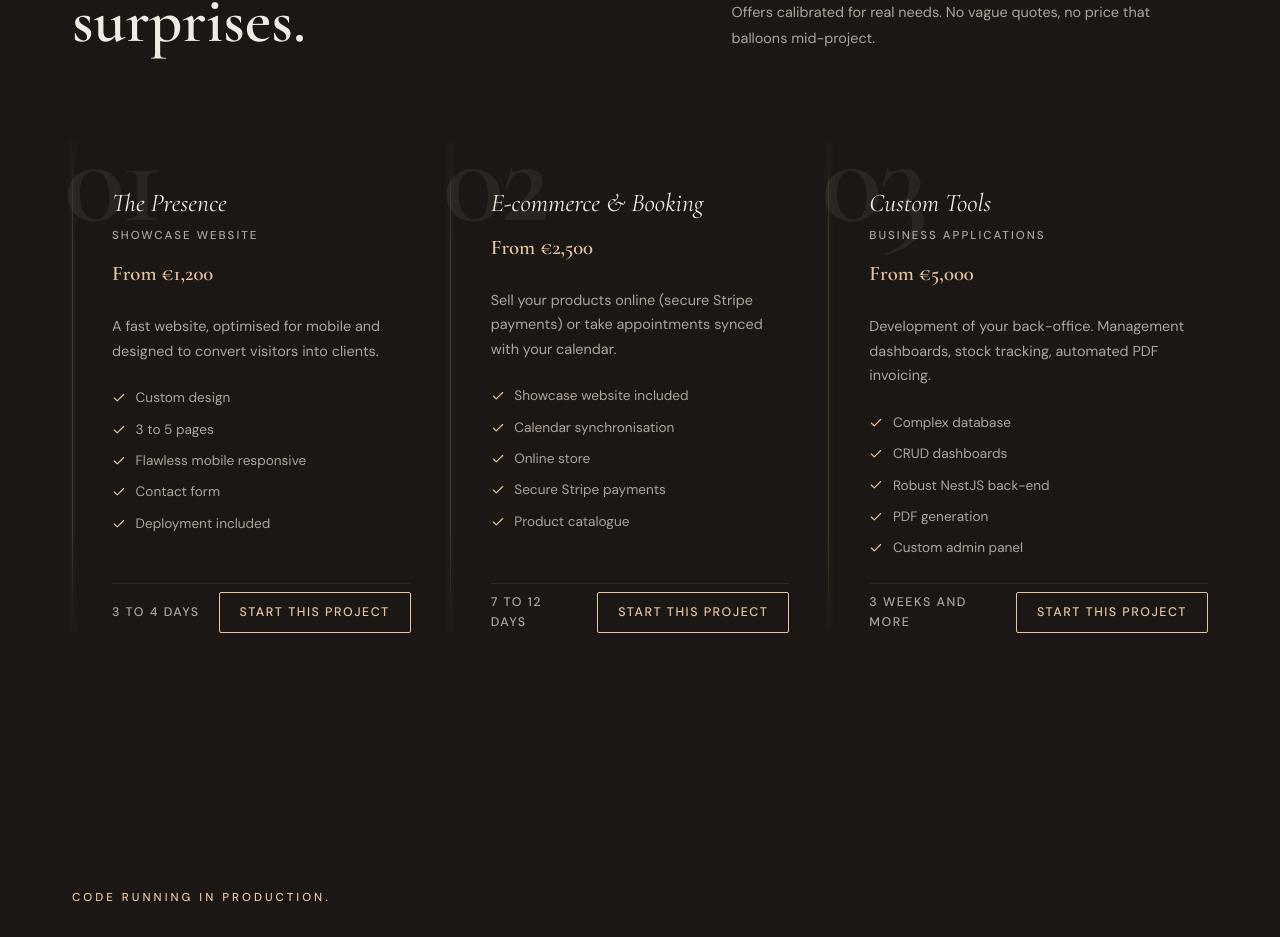
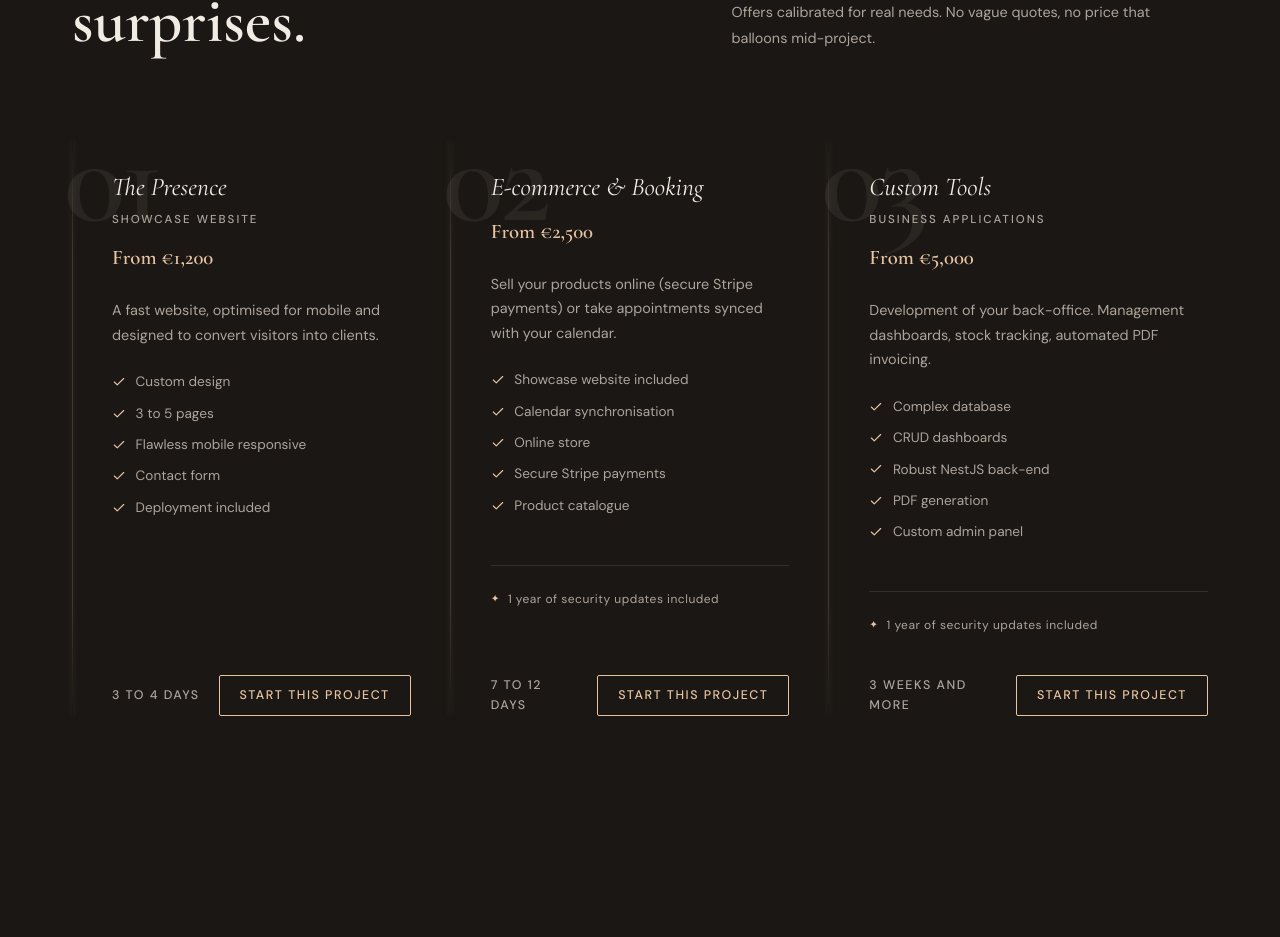
Before and after one commit to B-ludovic/le-comptoir-du-code, a Next.js app: page /en in a window 1280 px wide. Shown: the part 1060-1997 px from the top of the page. Built offline with nearby package versions, Linux system fonts and the light colour scheme.

Commit message:
feat: SEO — metadata, Open Graph, JSON-LD, robots.txt et sceau de garantie Solutions

```diff
--- a/app/[locale]/layout.tsx
+++ b/app/[locale]/layout.tsx
@@ -3,16 +3,56 @@ import '@/app/styles/variables.css'
 import '@/app/styles/globals.css'
 
 export const metadata: Metadata = {
-  title: 'Le Comptoir du Code',
-  description: 'Développement web sur-mesure pour les indépendants et TPE. Sites vitrines, e-commerce, outils métiers.',
+  title: 'Le Comptoir du Code | Développeur Web Indépendant',
+  description:
+    'Création de sites vitrines, e-commerce et applications sur-mesure. Un code propre, performant, et 1 an de maintenance technique engagée.',
   keywords: 'développeur freelance, site vitrine, e-commerce, outil sur-mesure, Next.js, NestJS',
-  authors: [{ name: 'Ludovic B.' }],
+  authors: [{ name: 'Ludovic BATAILLE' }],
   openGraph: {
     title: 'Le Comptoir du Code',
-    description: 'Développement web sur-mesure pour les indépendants et TPE.',
+    description: 'Des applications qui tournent en production. Parlons de votre projet.',
+    url: 'https://lecomptoirducode.fr',
+    siteName: 'Le Comptoir du Code',
     locale: 'fr_FR',
     type: 'website',
   },
+}
+
+const jsonLd = {
+  '@context': 'https://schema.org',
+  '@type': 'ProfessionalService',
+  name: 'Le Comptoir du Code',
+  description:
+    'Développeur Web Indépendant spécialisé en Next.js et React. Création de sites vitrines, e-commerce et applications sur-mesure.',
+  url: 'https://lecomptoirducode.fr',
+  priceRange: 'À partir de 1200€',
+  address: {
+    '@type': 'PostalAddress',
+    addressCountry: 'FR',
+  },
+  offers: [
+    {
+      '@type': 'Offer',
+      name: 'La Présence (Site Vitrine)',
+      price: '1200.00',
+      priceCurrency: 'EUR',
+      description: 'À partir de 1 200 €',
+    },
+    {
+      '@type': 'Offer',
+      name: "L'E-commerce & Réservation",
+      price: '2500.00',
+      priceCurrency: 'EUR',
+      description: 'À partir de 2 500 €. Inclut 1 an de mises à jour de sécurité.',
+    },
+    {
+      '@type': 'Offer',
+      name: 'Les Outils Sur-Mesure',
+      price: '5000.00',
+      priceCurrency: 'EUR',
+      description: 'À partir de 5 000 €. Inclut 1 an de mises à jour de sécurité.',
+    },
+  ],
 }
 
 export default async function RootLayout({
@@ -26,6 +66,12 @@ export default async function RootLayout({
 
   return (
     <html lang={locale}>
+      <head>
+        <script
+          type="application/ld+json"
+          dangerouslySetInnerHTML={{ __html: JSON.stringify(jsonLd) }}
+        />
+      </head>
       <body>{children}</body>
     </html>
   )
--- a/app/dictionaries/en.json
+++ b/app/dictionaries/en.json
@@ -43,6 +43,7 @@
       "Secure Stripe payments",
       "Product catalogue"
     ],
+    "card2_maintenance": "1 year of security updates included",
     "card2_delay": "7 to 12 days",
     "card3_title": "Custom Tools",
     "card3_subtitle": "Business Applications",
@@ -55,6 +56,7 @@
       "PDF generation",
       "Custom admin panel"
     ],
+    "card3_maintenance": "1 year of security updates included",
     "card3_delay": "3 weeks and more",
     "cta": "Start this project"
   },
--- a/app/dictionaries/fr.json
+++ b/app/dictionaries/fr.json
@@ -43,6 +43,7 @@
       "Paiements Stripe sécurisés",
       "Catalogue produits"
     ],
+    "card2_maintenance": "1 an de mises à jour de sécurité inclus",
     "card2_delay": "7 à 12 jours",
     "card3_title": "Les Outils Sur-Mesure",
     "card3_subtitle": "Applications métiers",
@@ -55,6 +56,7 @@
       "Génération de PDF",
       "Espace administrateur sur-mesure"
     ],
+    "card3_maintenance": "1 an de mises à jour de sécurité inclus",
     "card3_delay": "3 semaines et +",
     "cta": "Démarrer ce projet"
   },
--- a/components/Sections/Solutions/Solutions.module.css
+++ b/components/Sections/Solutions/Solutions.module.css
@@ -126,7 +126,7 @@
 .cardContent {
   position: relative;
   z-index: 1;
-  padding-top: 3rem;
+  padding-top: 2rem;
   display: flex;
   flex-direction: column;
   gap: 1.5rem;
@@ -193,14 +193,32 @@
   flex-shrink: 0;
 }
 
+.warranty {
+  display: flex;
+  align-items: center;
+  gap: 0.5rem;
+  margin-top: 1.5rem;
+  padding-top: 1.5rem;
+  margin-bottom: 1rem;
+  border-top: 1px solid rgba(154, 144, 136, 0.2);
+  font-family: var(--font-body);
+  font-size: 0.75rem;
+  letter-spacing: 0.5px;
+  color: var(--text-muted);
+}
+
+.warrantyIcon {
+  color: var(--accent-primary);
+  font-size: 0.65rem;
+  flex-shrink: 0;
+}
+
 /* Footer de la carte */
 .cardFooter {
   display: flex;
   align-items: center;
   justify-content: space-between;
   gap: 1rem;
-  padding-top: 0.5rem;
-  border-top: var(--border-subtle);
   margin-top: auto;
 }
 
--- a/components/Sections/Solutions/Solutions.tsx
+++ b/components/Sections/Solutions/Solutions.tsx
@@ -7,6 +7,7 @@ type Card = {
   price: string
   desc: string
   features: string[]
+  maintenance?: string
   delay: string
   cta: string
 }
@@ -27,12 +28,14 @@ type Props = {
     card2_price: string
     card2_desc: string
     card2_features: string[]
+    card2_maintenance: string
     card2_delay: string
     card3_title: string
     card3_subtitle?: string
     card3_price: string
     card3_desc: string
     card3_features: string[]
+    card3_maintenance: string
     card3_delay: string
     cta: string
   }
@@ -58,6 +61,7 @@ export default function Solutions({ dict }: Props) {
       price: dict.card2_price,
       desc: dict.card2_desc,
       features: dict.card2_features,
+      maintenance: dict.card2_maintenance,
       delay: dict.card2_delay,
       cta: dict.cta,
       budgetParam: '2',
@@ -69,6 +73,7 @@ export default function Solutions({ dict }: Props) {
       price: dict.card3_price,
       desc: dict.card3_desc,
       features: dict.card3_features,
+      maintenance: dict.card3_maintenance,
       delay: dict.card3_delay,
       cta: dict.cta,
       budgetParam: '3',
@@ -115,6 +120,13 @@ export default function Solutions({ dict }: Props) {
                   ))}
                 </ul>
 
+                {card.maintenance && (
+                  <div className={styles.warranty}>
+                    <span className={styles.warrantyIcon}>✦</span>
+                    {card.maintenance}
+                  </div>
+                )}
+
                 <div className={styles.cardFooter}>
                   <span className={styles.delay}>{card.delay}</span>
                   <a href={`?budget=${card.budgetParam}#contact`} className={styles.btn}>{card.cta}</a>
```
Also changed, not shown: app/[locale]/conditions-generales/page.tsx (+4 -4 lines), public/robots.txt (added).
